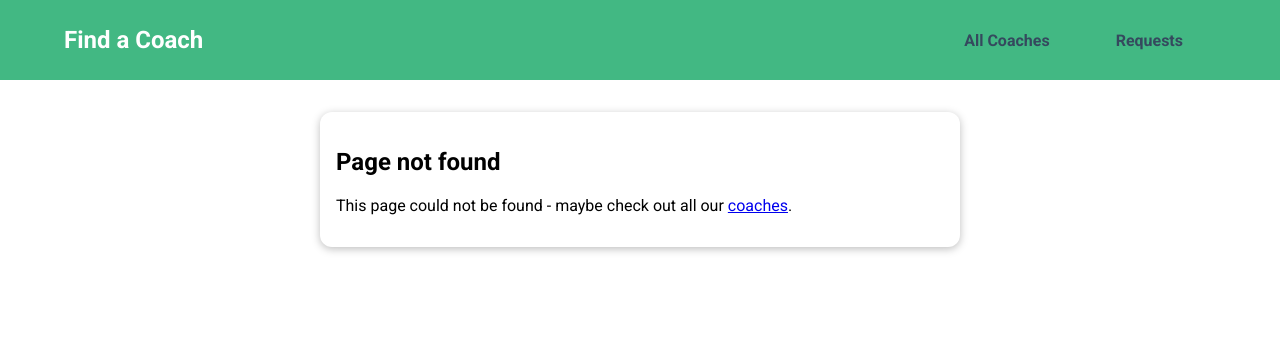
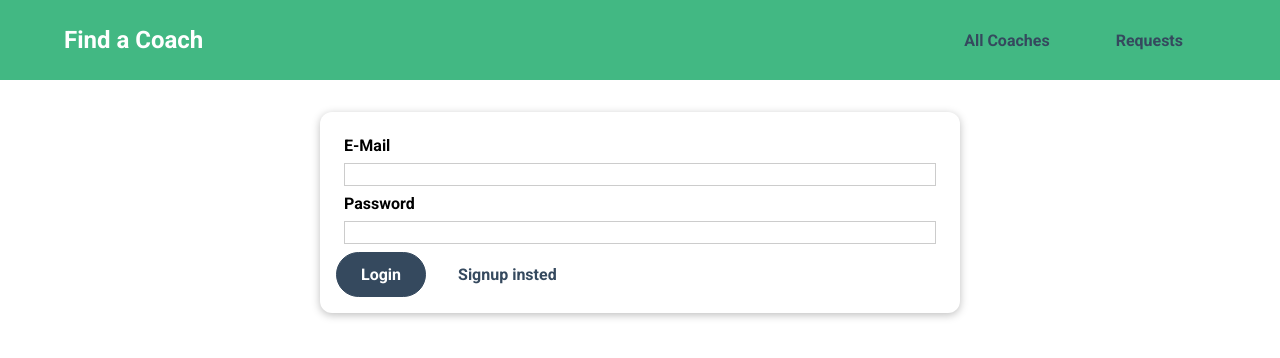
Before and after one commit to bognikk/VUE-coach-finder-app, a Vue app: page /auth in a window 1280 px wide. Before the commit this address had no page. Shown: the top 358 px of the page. Built offline with nearby package versions, Linux system fonts and the light colour scheme.

Commit message:
authentication page

```diff
--- a/src/components/coaches/CoachForm.vue
+++ b/src/components/coaches/CoachForm.vue
@@ -2,74 +2,36 @@
 	<form @submit.prevent="submitForm">
 		<div class="form-control" :class="{ invalid: !firstName.isValid }">
 			<label for="firstname">First name</label>
-			<input
-				type="text"
-				id="firstname"
-				v-model.trim="firstName.val"
-				@blur="clearValidity('firstName')"
-			/>
+			<input type="text" id="firstname" v-model.trim="firstName.val" @blur="clearValidity('firstName')" />
 			<p v-if="!firstName.isValid">First name must not be empty.</p>
 		</div>
 		<div class="form-control" :class="{ invalid: !lastName.isValid }">
 			<label for="lastname">Last name</label>
-			<input
-				type="text"
-				id="lastname"
-				v-model.trim="lastName.val"
-				@blur="clearValidity('lastName')"
-			/>
+			<input type="text" id="lastname" v-model.trim="lastName.val" @blur="clearValidity('lastName')" />
 			<p v-if="!lastName.isValid">Last name must not be empty.</p>
 		</div>
 		<div class="form-control" :class="{ invalid: !description.isValid }">
 			<label for="description">Description</label>
-			<textarea
-				id="description"
-				rows="5"
-				v-model.trim="description.val"
-				@blur="clearValidity('description')"
-			></textarea>
+			<textarea id="description" rows="5" v-model.trim="description.val" @blur="clearValidity('description')"></textarea>
 			<p v-if="!description.isValid">Description must not be empty.</p>
 		</div>
 		<div class="form-control" :class="{ invalid: !rate.isValid }">
 			<label for="rate">Hourly Rate</label>
-			<input
-				type="number"
-				id="rate"
-				v-model.number="rate.val"
-				@blur="clearValidity('rate')"
-			/>
+			<input type="number" id="rate" v-model.number="rate.val" @blur="clearValidity('rate')" />
 			<p v-if="!rate.isValid">Rate must be greater than 0.</p>
 		</div>
 		<div class="form-control" :class="{ invalid: !areas.isValid }">
 			<h3>Areas of Expertise</h3>
 			<div>
-				<input
-					type="checkbox"
-					id="frontend"
-					value="frontend"
-					v-model="areas.val"
-					@blur="clearValidity('areas')"
-				/>
+				<input type="checkbox" id="frontend" value="frontend" v-model="areas.val" @blur="clearValidity('areas')" />
 				<label for="frontend">Frontend Development</label>
 			</div>
 			<div>
-				<input
-					type="checkbox"
-					id="backend"
-					value="backend"
-					v-model="areas.val"
-					@blur="clearValidity('areas')"
-				/>
+				<input type="checkbox" id="backend" value="backend" v-model="areas.val" @blur="clearValidity('areas')" />
 				<label for="backend">Backend Development</label>
 			</div>
 			<div>
-				<input
-					type="checkbox"
-					id="career"
-					value="career"
-					v-model="areas.val"
-					@blur="clearValidity('areas')"
-				/>
+				<input type="checkbox" id="career" value="career" v-model="areas.val" @blur="clearValidity('areas')" />
 				<label for="career">Career Advisory</label>
 			</div>
 			<p v-if="!areas.isValid">At least one expertise must be selected.</p>
@@ -156,50 +118,10 @@ export default {
 </script>
 
 <style lang="scss" scoped>
+@import '../../styles/mixins.scss';
+
 .form-control {
-	margin: 0.5rem 0;
-
-	label {
-		display: block;
-		margin-bottom: 0.5rem;
-		font-weight: bold;
-	}
-
-	input,
-	textarea {
-		display: block;
-		max-width: 100%;
-		width: 100%;
-		border: 1px solid #ccc;
-		font: inherit;
-
-		&:focus {
-			border-color: #42b883;
-			background-color: #e3fff2;
-		}
-	}
-
-	input[type='checkbox'] {
-		display: inline;
-		width: auto;
-		border: none;
-
-		&:focus {
-			border-color: #42b883;
-			background-color: #e3fff2;
-		}
-
-		& + label {
-			display: inline;
-			margin: 0 0 0 0.5rem;
-			font-weight: normal;
-		}
-	}
-
-	h3 {
-		margin: 0.5rem 0;
-		font-size: 1rem;
-	}
+	@include form-control;
 
 	&.invalid {
 		label {
--- /dev/null
+++ b/src/pages/auth/UserAuth.vue
@@ -0,0 +1,70 @@
+<template>
+  <base-card>
+    <form @submit.prevent="SubmitForm">
+      <div class="form-control">
+        <label for="email">E-Mail</label>
+        <input type="email" id="email" v-model="email">
+      </div>
+      <div class="form-control">
+        <label for="password">Password</label>
+        <input type="password" id="password" v-model.trim="password">
+      </div>
+      <p v-if="!formIsValid">Please enter a valid email and password (must be at least 6 characters long).</p>
+      <base-button>{{ switchButtonCaption }}</base-button>
+      <base-button type="button" mode="flat" @click="switchAuthMode">{{ switchModeButtonCaption }}</base-button>
+    </form>
+  </base-card>
+</template>
+
+<script>
+export default {
+  data() {
+    return {
+      email: '',
+      password: '',
+      formIsValid: true,
+      mode: 'login',
+    }
+  },
+  computed: {
+    switchButtonCaption() {
+      if (this.mode === 'login') {
+        return 'Login';
+      } else {
+        return 'Signup'
+      }
+    },
+    switchModeButtonCaption() {
+      if (this.mode === 'login') {
+        return 'Signup insted';
+      } else {
+        return 'Login insted'
+      }
+    }
+  },
+  methods: {
+    SubmitForm() {
+      if (this.email === '' || !this.email.includes('@') || this.password.length < 6) {
+        this.formIsValid = false;
+        return
+      }
+      // send http request...
+    },
+    switchAuthMode() {
+      if (this.mode === 'login') {
+        this.mode = 'signup'
+      } else {
+        this.mode = 'login'
+      }
+    },
+  }
+}
+</script>
+
+<style lang="scss" scoped>
+@import '../../styles/mixins.scss';
+
+.form-control {
+  @include form-control;
+}
+</style>
--- a/src/pages/requests/ContactCoach.vue
+++ b/src/pages/requests/ContactCoach.vue
@@ -49,28 +49,10 @@ export default {
 </script>
 
 <style lang="scss" scoped>
+@import '../../styles/mixins.scss';
+
 .form-control {
-	margin: 0.5rem 0;
-
-	label {
-		font-weight: bold;
-		margin-bottom: 0.5rem;
-		display: block;
-	}
-
-	input,
-	textarea {
-		display: block;
-		width: 100%;
-		font: inherit;
-		border: 1px solid #ccc;
-		padding: 0.15rem;
-
-		&:focus {
-			border-color: #42b883;
-			background-color: #e3fff2;
-		}
-	}
+	@include form-control;
 }
 
 .errors {
--- a/src/router.js
+++ b/src/router.js
@@ -6,6 +6,7 @@ import CoachRegistration from './pages/coaches/CoachRegistration.vue';
 import ContactCoach from './pages/requests/ContactCoach.vue';
 import RequestsReceived from './pages/requests/RequestsReceived.vue';
 import NotFound from './pages/NotFound.vue';
+import UserAuth from './pages/auth/UserAuth.vue';
 
 const router = createRouter({
   history: createWebHistory(),
@@ -22,6 +23,7 @@ const router = createRouter({
     },
     { path: '/register', component: CoachRegistration },
     { path: '/requests', component: RequestsReceived },
+    { path: '/auth', component: UserAuth },
     { path: '/:notFound(.*)', component: NotFound },
   ],
 });
--- /dev/null
+++ b/src/styles/mixins.scss
@@ -0,0 +1,45 @@
+@mixin form-control {
+  margin: 0.5rem;
+
+  label {
+    display: block;
+    margin-bottom: 0.5rem;
+    font-weight: bold;
+  }
+
+  input,
+  textarea {
+    display: block;
+    max-width: 100%;
+    width: 100%;
+    border: 1px solid #ccc;
+    font: inherit;
+
+    &:focus {
+      border-color: #42b883;
+      background-color: #e3fff2;
+    }
+  }
+
+  input[type='checkbox'] {
+    display: inline;
+    width: auto;
+    border: none;
+
+    &:focus {
+      border-color: #42b883;
+      background-color: #e3fff2;
+    }
+
+    & + label {
+      display: inline;
+      margin: 0 0 0 0.5rem;
+      font-weight: normal;
+    }
+  }
+
+  h3 {
+    margin: 0.5rem 0;
+    font-size: 1rem;
+  }
+}
```
Also changed, not shown: src/components/coaches/CoachItem.vue (+1 -6 lines).
